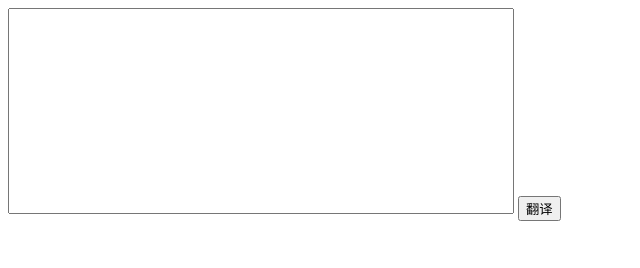
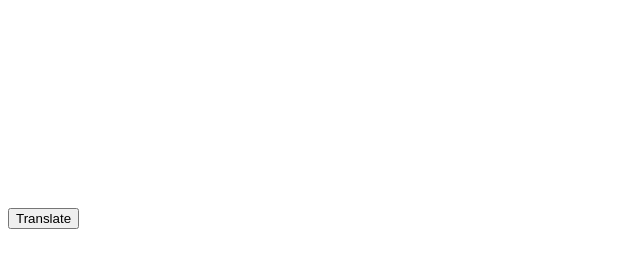
Before and after one commit to tonygao666/Translator, a plain HTML site: page index.html in a window 1280 px wide. Shown: the whole page, without its empty margins (0-640 px from the left). Drawn offline with Linux system fonts and the light colour scheme.

Commit message:
change to English text

```diff
--- a/index.html
+++ b/index.html
@@ -6,8 +6,8 @@
 	<link rel="stylesheet" type="text/css" href="css/style.css">
 </head>
 <body>
-	<textarea id="from_txt"></textarea>
-	<input type="button" value="翻译" id="btn">
+	<div id="from_txt"></div>
+	<input type="button" value="Translate" id="btn">
 	<p id="to_txt"></p>
 </body>
 <script type="text/javascript" src="js/jquery-3.1.1.min.js"></script>
```
